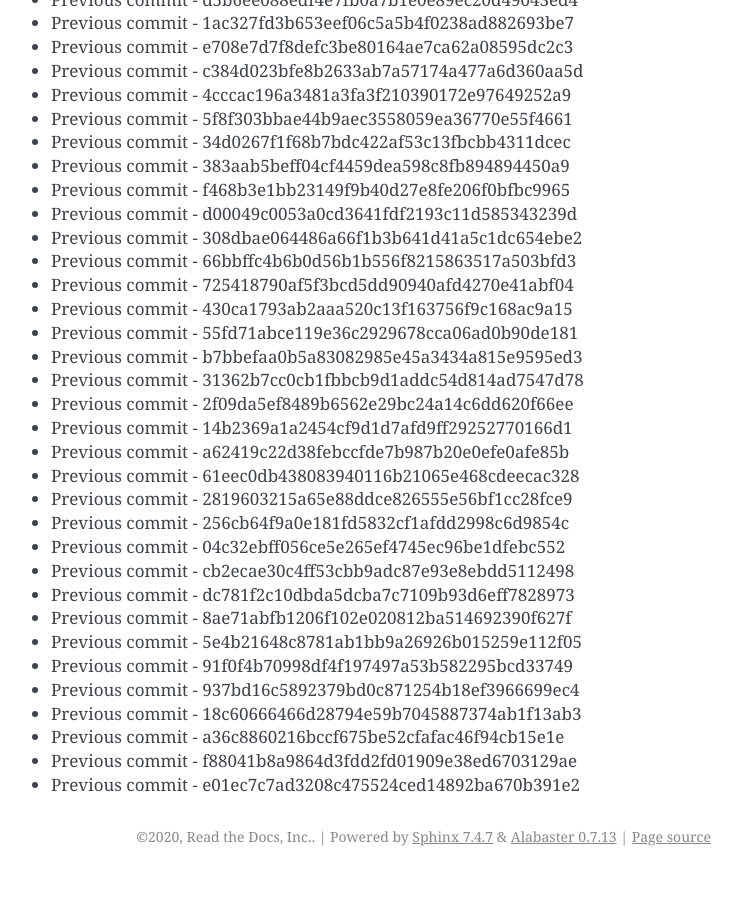
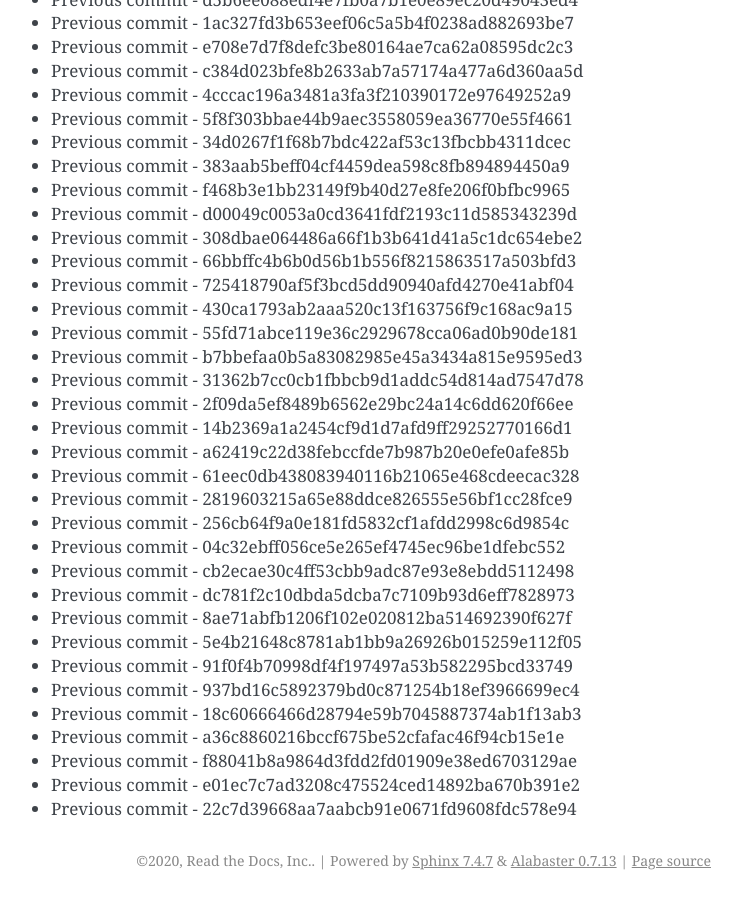
Before and after one commit to readthedocs/rtd-git-stresstest, a Sphinx documentation site: the page built from docs/updates.rst, in a window 1280 px wide and 900 px high, scrolled down 100103 px. Shown: the whole window, without its empty margins (399-1141 px from the left). Built offline with Sphinx 7.4.7, drawn with Linux system fonts in a browser that asks for light colours; before the commit the page ends 100979 px from its top, so only the background shows below that.

Commit message:
Generating commit from previous: 22c7d39668aa7aabcb91e0671fd9608fdc578e94

```diff
--- a/docs/updates.rst
+++ b/docs/updates.rst
@@ -4238,3 +4238,4 @@ It can be tested for any performance characteristics.
 * Previous commit - a36c8860216bccf675be52cfafac46f94cb15e1e
 * Previous commit - f88041b8a9864d3fdd2fd01909e38ed6703129ae
 * Previous commit - e01ec7c7ad3208c475524ced14892ba670b391e2
+* Previous commit - 22c7d39668aa7aabcb91e0671fd9608fdc578e94
```
